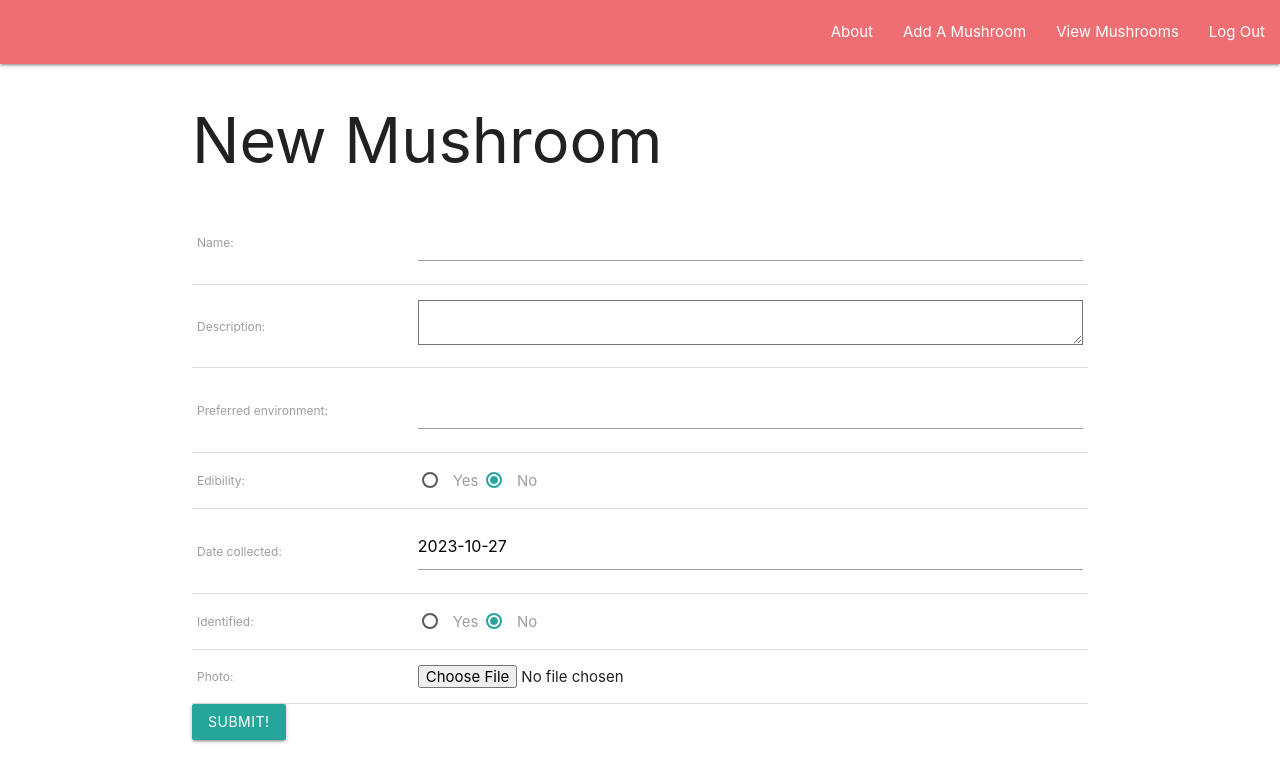
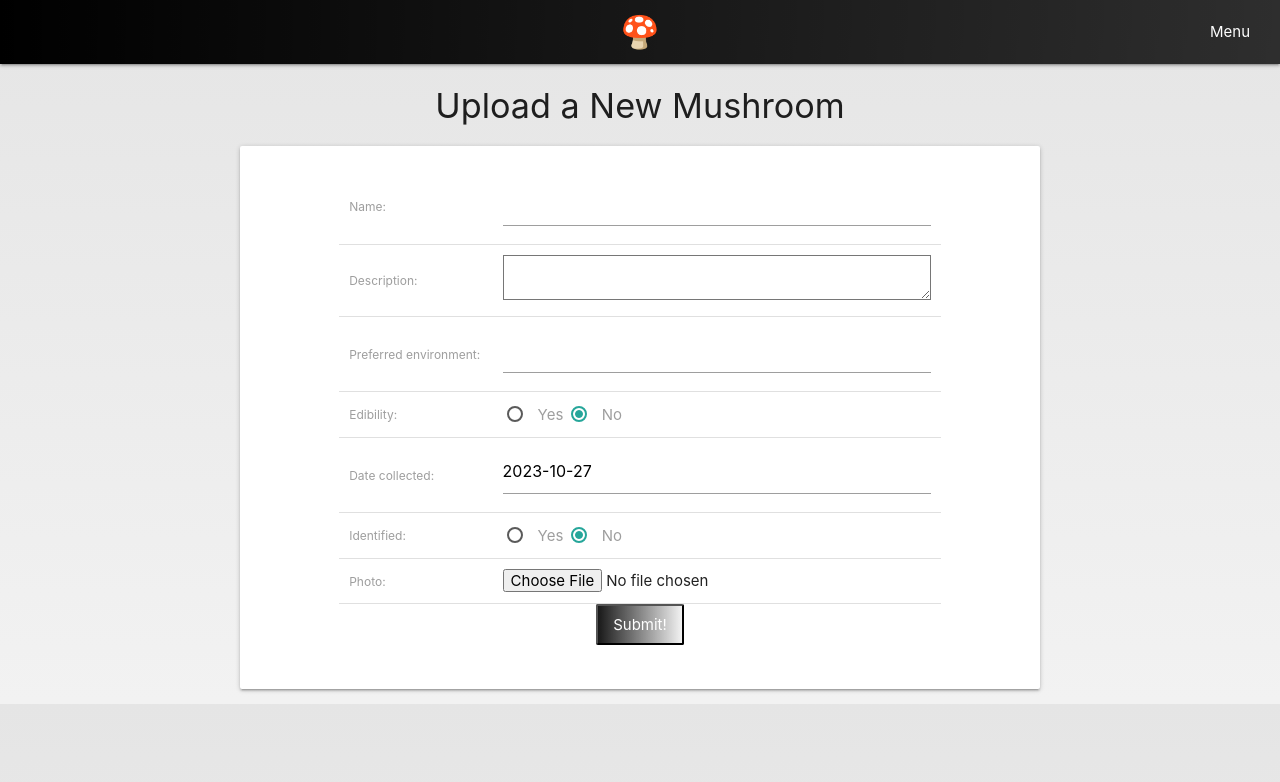
Before and after one commit to LeeLoo3434/FungiCollector, a Django app: page /fungi/create/ in a window 1280 px wide. Shown: the top 782 px of the page. Run offline with Django 4.2, Linux system fonts and the light colour scheme; the visitor is signed in with stand-in values (Sample User, id 1).

Commit message:
more styling

```diff
--- a/main_app/templates/base.html
+++ b/main_app/templates/base.html
@@ -8,18 +8,55 @@
     <title>Fungi Collector</title>
     <link rel="stylesheet" href="https://cdnjs.cloudflare.com/ajax/libs/materialize/1.0.0/css/materialize.min.css">
     <link rel="stylesheet" type="text/css" href="{% static 'css/style.css' %}">
+    <link href="https://fonts.googleapis.com/icon?family=Material+Icons" rel="stylesheet">
     <script src="https://cdnjs.cloudflare.com/ajax/libs/materialize/1.0.0/js/materialize.min.js"></script>
+    <style>
+        body {
+        background: linear-gradient(to bottom, rgba(0, 0, 0, 0.1), rgba(128, 128, 128, 0.1));
+    }
+        /* Gradient black navbar styling */
+        nav.nav-gradient {
+            background: linear-gradient(90deg, black, rgba(0,0,0,0.8));
+        }
+        .gradient-btn {
+        background: linear-gradient(to right, rgba(0, 0, 0, 0.9), rgba(128, 128, 128, 0.1));
+        color: white;
+    }
+    .center-btn {
+        display: flex;
+        justify-content: center;
+        align-items: center;
+        height: 100%;
+    }
+    </style>
 </head>
 <body>
-    <header class="navbar-fixed">
-        <nav>
+    <header>
+        <nav class="nav-gradient navbar-fixed">
             <div class="nav-wrapper">
-            <ul>
+                <a href="{% url 'about' %}" class="brand-logo center">🍄</a>
+                <a href="#" data-target="mobile-demo" class="sidenav-trigger"><i class="material-icons">menu</i></a>
+                <ul class="right hide-on-med-and-down">
+                    <!-- Dropdown Trigger -->
+                    <li><a class="dropdown-trigger" href="#!" data-target="dropdown1">Menu<i class="material-icons right"></i></a></li>
                 </ul>
-            <ul class="right">
+                <!-- Dropdown Structure -->
+                <ul id="dropdown1" class="dropdown-content">
+                    {% if user.is_authenticated %}
+                        <li><a href="{% url 'fungi_create' %}">Add Mushroom</a></li>
+                        <li><a href="{% url 'index' %}">Mushroom Collection</a></li>
+                        <li><a href="{% url 'logout' %}">Log Out</a></li>
+                    {% else %}
+                        <li><a href="{% url 'signup' %}">Sign Up</a></li>
+                        <li><a href="{% url 'login' %}">Log In</a></li>
+                    {% endif %}
+                </ul>
+            </div>
+        </nav>
+
+        <!-- Side navigation for mobile -->
+        <ul class="sidenav" id="mobile-demo">
             <li><a href="{% url 'about' %}">About</a></li>
-
-
             {% if user.is_authenticated %}
                 <li><a href="{% url 'fungi_create' %}">Add A Mushroom</a></li>
                 <li><a href="{% url 'index' %}">View Mushrooms</a></li>
@@ -29,12 +66,21 @@
                 <li><a href="{% url 'login' %}">Log In</a></li>
             {% endif %}
         </ul>
-            </div>
-        </nav>
+
     </header>
     <main class="container">
         {% block content %}
         {% endblock %}
     </main>
+
+    <script>
+        document.addEventListener('DOMContentLoaded', function() {
+            var elems = document.querySelectorAll('.sidenav');
+            var instances = M.Sidenav.init(elems);
+
+            var elemsDropdown = document.querySelectorAll('.dropdown-trigger');
+            var instancesDropdown = M.Dropdown.init(elemsDropdown);
+        });
+    </script>
 </body>
 </html>
--- a/main_app/templates/main_app/fungi_detail.html
+++ b/main_app/templates/main_app/fungi_detail.html
@@ -56,7 +56,9 @@
         <form method="post" action="{% url 'comment_create' fungi.id %}">
             {% csrf_token %}
             {{ form.as_p }}
-            <button class="btn" type="submit">Create Comment</button>
+            <div class="center-btn">
+                <button class="btn gradient-btn" type="submit">Create Comment</button>
+            </div>
         </form>
     </div>
 </div>
--- a/main_app/templates/main_app/fungi_form.html
+++ b/main_app/templates/main_app/fungi_form.html
@@ -1,14 +1,70 @@
 {% extends 'base.html' %}
 
 {% block content %}
+
+<style>
+    .content-wrapper {
+        display: flex;
+        flex-direction: column;
+        align-items: center; /* horizontally center */
+        justify-content: center; /* vertically center */
+        height: 80vh; /* take the full viewport height */
+    }
+
+    .gradient-btn, .gradient-link {
+        background: linear-gradient(to right, rgba(0, 0, 0, 0.9), rgba(128, 128, 128, 0.1));
+        color: white;
+        padding: 10px 15px;
+        border-radius: 2px;
+        text-align: center;
+        text-decoration: none;
+        display: inline-block;
+        transition: 0.3s;
+    }
+
+    .gradient-btn:hover, .gradient-link:hover {
+        background: linear-gradient(to right, rgba(0, 0, 0, 1), rgba(64, 64, 64, 0.2));
+    }
+
+    /* Adjustments for the table styling */
+    table {
+        width: 80%;
+        margin: 0 auto;
+    }
+
+    td {
+        padding: 10px;
+    }
+
+    .alert {
+        background-color: #f8d7da;
+        border-color: #f5c6cb;
+        color: #721c24;
+        padding: 10px;
+        margin-bottom: 20px;
+        border-radius: 4px;
+        text-align: center; /* Centering the error messages */
+    }
+
+    .card-panel {
+        width: 100%;
+        max-width: 800px; /* Adjust as per your needs */
+    }
+</style>
+
+<div class="content-wrapper">
+
+    <h4 class="center-align">
         {% if object %}
-    <h1>Edit <span class="teal-text">{{object.name}}</span></h1>
+            Edit Mushroom: <span class="teal-text">{{object.name}}</span>
         {% else %}
-    <h1>New Mushroom</h1>
+            Upload a New Mushroom
         {% endif %}
+    </h4>
 
     {% if form.errors %}
-    <div class="alert alert-danger">
+    <div class="alert">
+        Please correct the following errors:
         <ul>
             {% for field, errors in form.errors.items %}
                 {% for error in errors %}
@@ -19,6 +75,7 @@
     </div>
     {% endif %}
 
+    <div class="card-panel">
         <form action="" method="post" enctype="multipart/form-data">
             {% csrf_token %}
             <table>
@@ -49,8 +106,15 @@
                     {% endif %}
                 {% endfor %}
             </table>
-        <input type="submit" value="Submit!" class="btn">
+            <div class="row">
+                <div class="col s12 center-align">
+                    <button type="submit" class="gradient-btn">Submit!</button>
+                </div>
+            </div>
+
         </form>
+    </div>
+</div>
 
 <script>
     const dateEl = document.getElementById('id_date_collected');
@@ -61,4 +125,5 @@
         autoClose: true
     });
 </script>
+
 {% endblock %}
```
Also changed, not shown: main_app/templates/main_app/fungi_list.html (+25 -3 lines), media/fungi_photos/4A8E7900-2091-417B-A2D6-22731758D407.JPG (added). Lines whose indentation alone changed are shown as unchanged.
